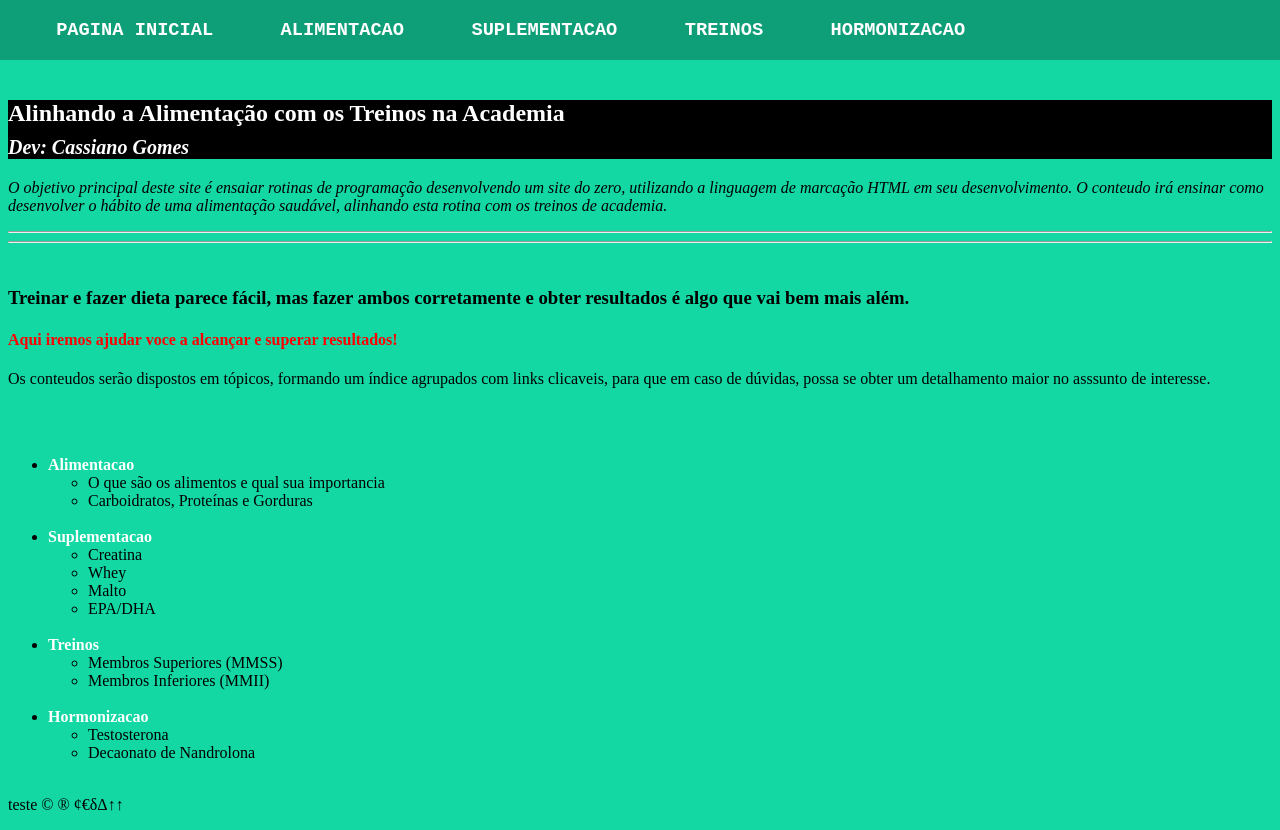
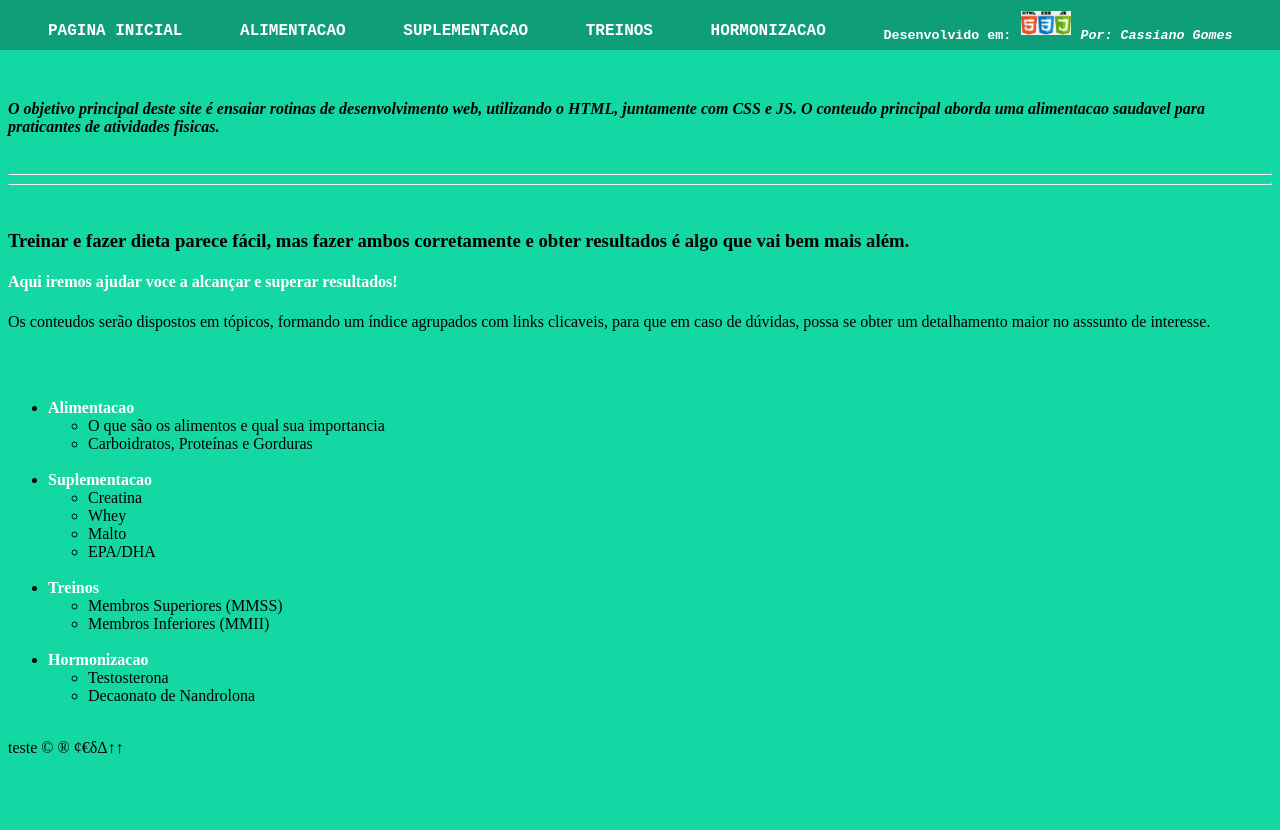
Before and after one commit to Cassdev01/html_final, a plain HTML site: page index.html in a window 1280 px wide. After the commit the page ends 800 px from the top, so only its background shows below. Drawn offline with Linux system fonts and the light colour scheme.

Commit message:
Add files via upload

```diff
--- a/css/style.css
+++ b/css/style.css
@@ -7,6 +7,7 @@
   height: 60px;
   color: rgb(255, 255, 255);
   background-color:rgb(14, 158, 120);
+  margin-top: -10px;
 }
 
 
@@ -34,11 +35,12 @@ body{
   background-color:rgb(19, 216, 164);
 }
 
-h2{
+h4{
+    color:rgb(255, 255, 255);
+  }
+
+h6{
   margin-top: 100px;
-  color:white;
-  background-color:black}
-
-h4{
-    color:red;
-  }
+  font-size: 16px;
+  font-style: italic;
+}
--- a/index.html
+++ b/index.html
@@ -2,8 +2,11 @@
 <html>
   <head>
     <meta charset="utf-8">
+    <meta http-equiv="X-UA-Compatible" content="IE=edge">
+    <meta name="viewport" content="width=device-width, initial-scale=1.0">
     <lang="pt-br">
-    <title> Alimentacao Voltada ao Treino de Forca</title>
+    <link rel="shortcut icon" href="favicon.ico" type="image/x-icon">
+    <title> Nutrição para o Esporte e o Exercicio</title>
     <link rel="stylesheet" type="text/css" href="css/style.css">
   </head>
 
@@ -11,17 +14,11 @@
 
     <header>
       <div id="menu">
-        <h3> &nbsp;&nbsp;&nbsp;&nbsp; <a href="index.html">PAGINA INICIAL</a> &nbsp;&nbsp;&nbsp;&nbsp; <a href="alimentacao.html">ALIMENTACAO </a> &nbsp;&nbsp;&nbsp;&nbsp; <a href="sup.html">SUPLEMENTACAO </a>  &nbsp;&nbsp;&nbsp;&nbsp; <a href="treinos.html">TREINOS </a> &nbsp;&nbsp;&nbsp;&nbsp; <a href="horm.html">HORMONIZACAO </a></h3>
+        <h4> &nbsp;&nbsp;&nbsp;&nbsp; <a href="index.html">PAGINA INICIAL</a> &nbsp;&nbsp;&nbsp;&nbsp; <a href="alimentacao.html">ALIMENTACAO </a> &nbsp;&nbsp;&nbsp;&nbsp; <a href="sup.html">SUPLEMENTACAO </a>  &nbsp;&nbsp;&nbsp;&nbsp; <a href="treinos.html">TREINOS </a> &nbsp;&nbsp;&nbsp;&nbsp; <a href="horm.html">HORMONIZACAO </a> &nbsp;&nbsp;&nbsp;&nbsp; <sub>Desenvolvido em:</sub>  <img width="50" src="pictures/logos.png" alt="Desenvolvido em HTML5"> <sub><i> Por: Cassiano Gomes</i></sub></h4>
       </div>
 
 
-      <div id="titulo">
-        <h2> Alinhando a Alimentação com os Treinos na Academia<br>
-        <i><sub>Dev: Cassiano Gomes</i></sub></h2>
-      </div>
-
-      <p><i>O objetivo principal deste site é ensaiar rotinas de programação desenvolvendo um site do zero,
-      utilizando a linguagem de marcação HTML em seu desenvolvimento. O conteudo irá ensinar como desenvolver o hábito de uma alimentação saudável, alinhando esta rotina com os treinos de academia. </p></i>
+      <h6>O objetivo principal deste site é ensaiar rotinas de desenvolvimento web, utilizando o HTML, juntamente com CSS e JS. O conteudo principal aborda uma alimentacao saudavel para praticantes de atividades fisicas.</h6>
       <hr><hr><br>
 
 
```
Also changed, not shown: test2.html (+12 -0 lines), favicon.ico (added), pictures/logos.png (added).
